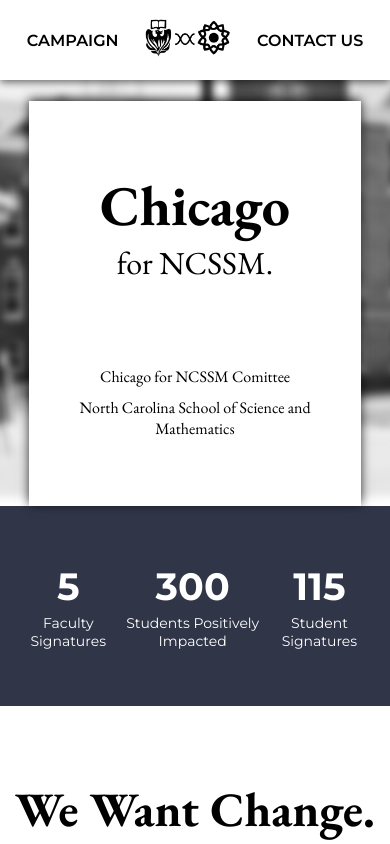
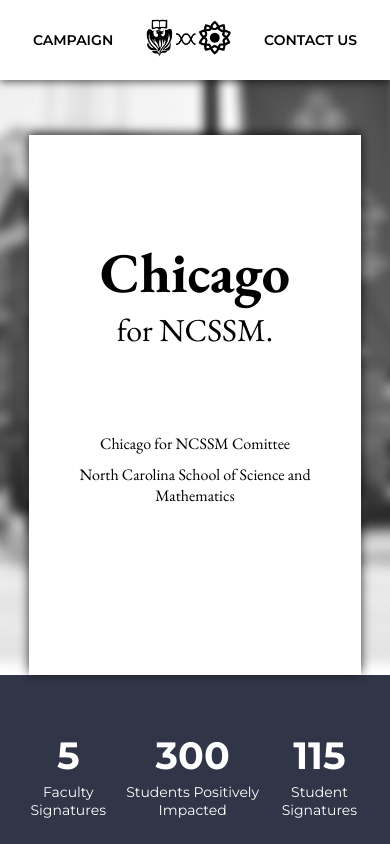
Before and after one commit to jacob-wigent/chicago-website, a plain HTML site: page index.html in a window 390 px wide. Shown: the top 844 px of the page. Drawn offline with nearby package versions, Linux system fonts and the light colour scheme.

Commit message:
Update landing.css

```diff
--- a/landing.css
+++ b/landing.css
@@ -210,18 +210,18 @@ div.stats {
     }
 
     div.links a {
-        font-size: 16px;
+        font-size: 14px;
     }
 
     section.hero {
-        height: 60vh;
+        height: 80vh;
     }
 
     .hero .document {
         width: 85%;
         max-width: 90%;
         top: 20%;
-        padding-top: 8vh;
+        padding-top: 12vh;
     }
 
     .document h1 {
```
